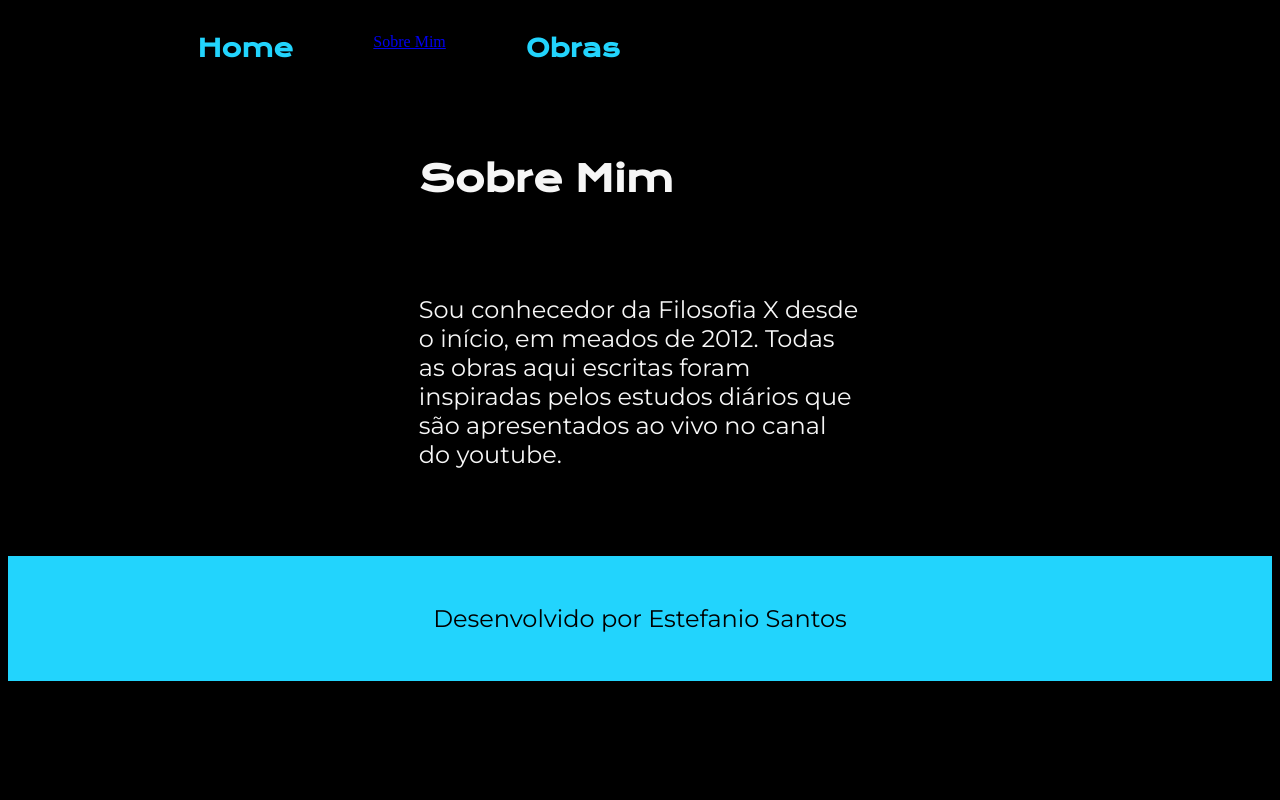
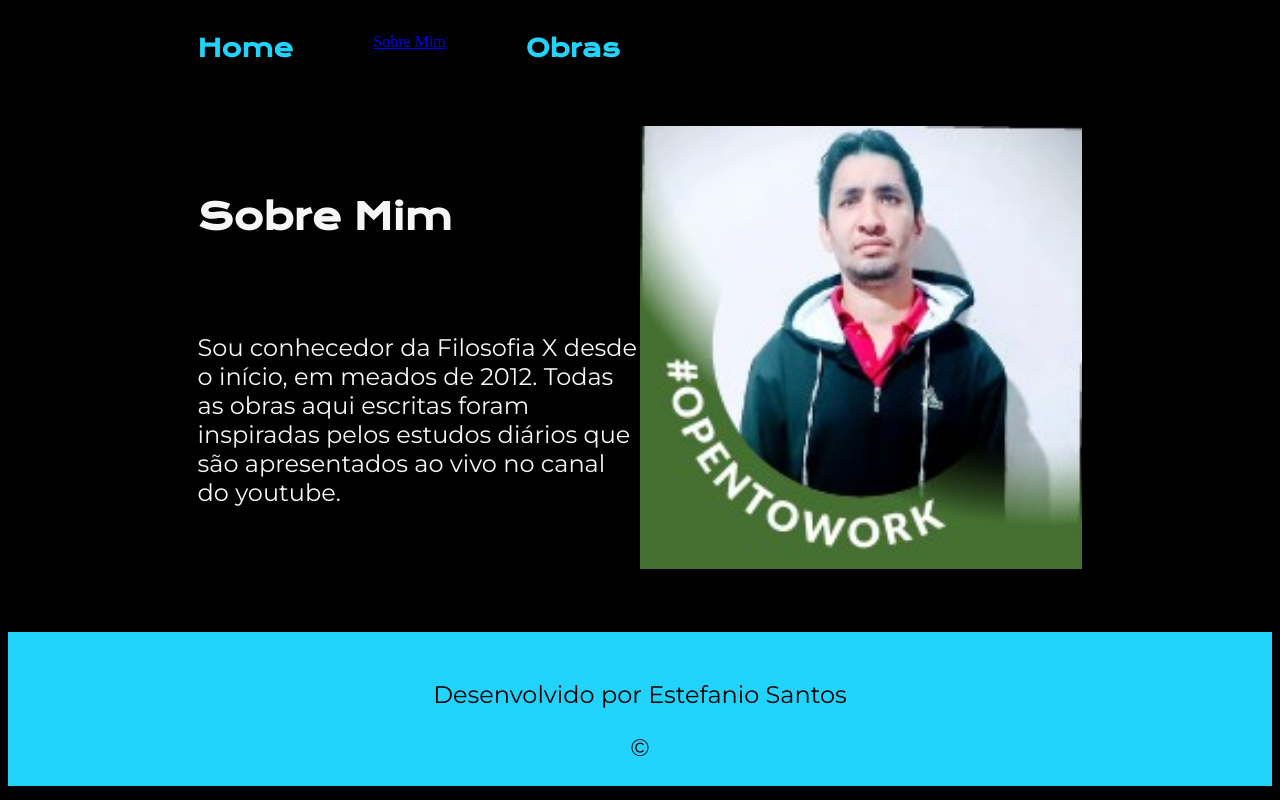
Before and after one commit to Estefanio-santos/biblioteca-estefanio, a plain HTML site: page about.html in a window 1280 px wide. Drawn offline with nearby package versions, Linux system fonts and the light colour scheme; files whose address does not match are found by name.

Commit message:
adicionado imagem na página about.html

```diff
--- a/about.html
+++ b/about.html
@@ -23,12 +23,13 @@
     Sou conhecedor da Filosofia X desde o início, em meados de 2012. Todas as obras aqui escritas foram inspiradas pelos estudos diários que são apresentados ao vivo no canal do youtube.
 </p>
 </section>
-<img src="" alt="">
+<img class="apresentacao__imagem" src="imagens/estefanio.jpeg" alt="Foto de Estefanio">
             </main>
             <footer class="rodape">
                 <p>
                 Desenvolvido por Estefanio Santos
                 </p>
+                &copy;
                     </footer>
 </body>
 </html>
```
